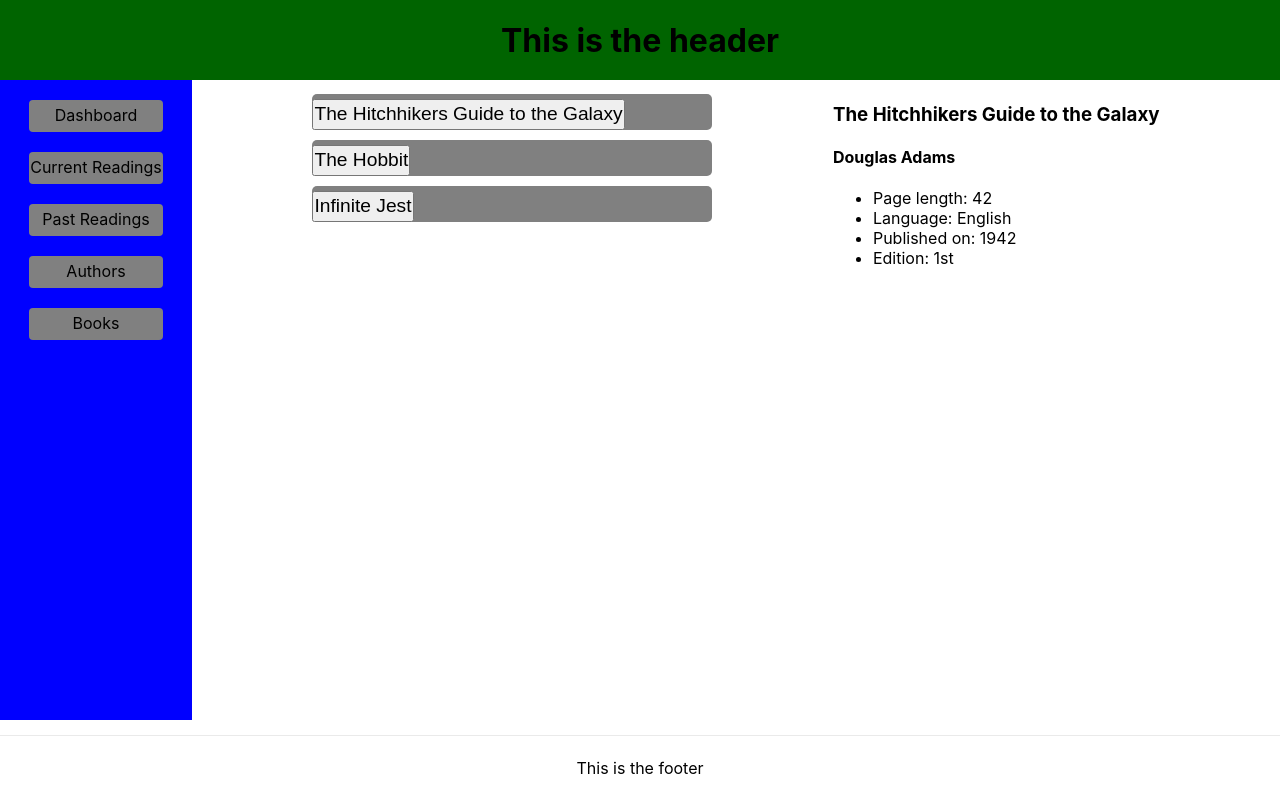
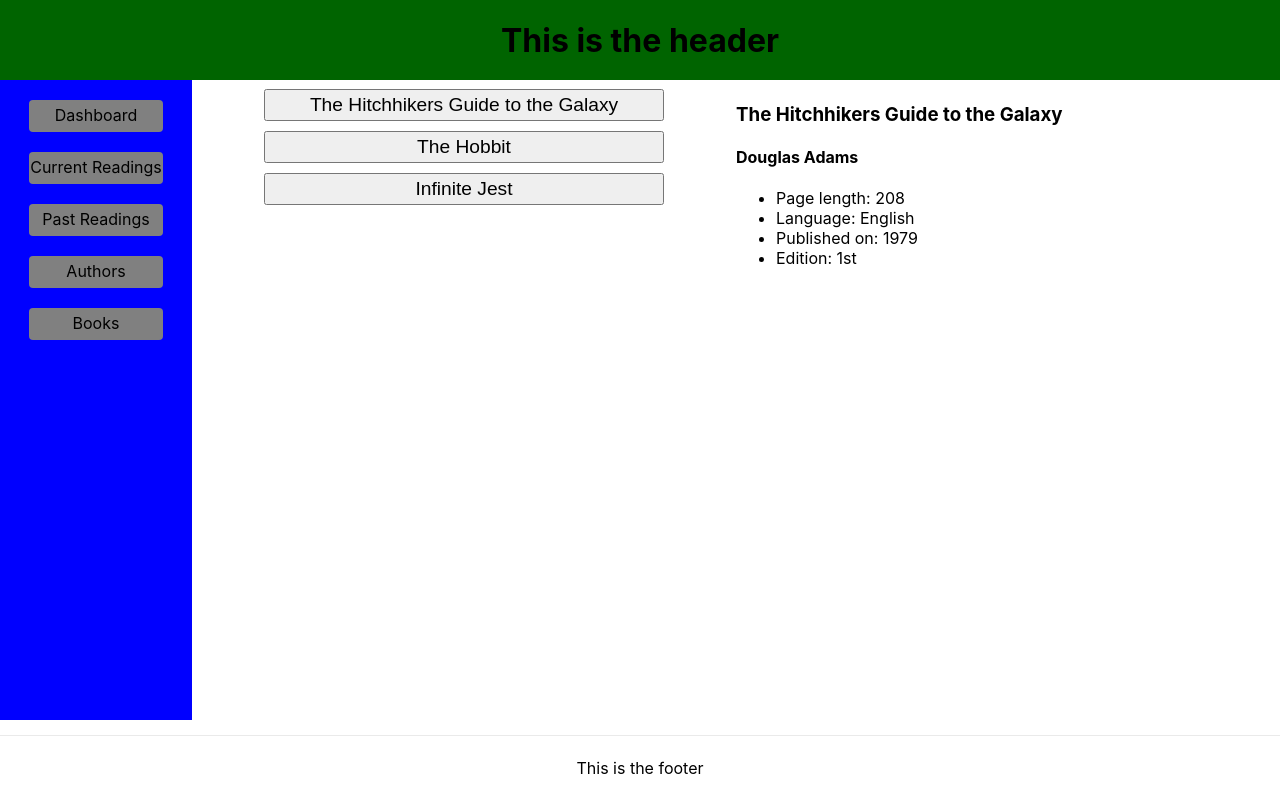
Before and after one commit to taylorhmorris/reading-log-front, a Next.js app: page /books in a window 1280 px wide. Built offline with nearby package versions, Linux system fonts and the light colour scheme.

Commit message:
fix: update display layout for book list/book info

```diff
--- a/pages/books.tsx
+++ b/pages/books.tsx
@@ -19,23 +19,23 @@ const Books: NextPage = () => {
     const books = [{
         author: 'Douglas Adams',
         title: 'The Hitchhikers Guide to the Galaxy',
-        length: 42,
+        length: 208,
         language: 'English',
-        publicationDate: 1942,
+        publicationDate: 1979,
         edition: '1st'
     }, {
         author: 'J.R.R. Tolkien',
         title: 'The Hobbit',
-        length: 300,
+        length: 304,
         language: 'English',
-        publicationDate: 1901,
+        publicationDate: 1937,
         edition: '1st'
     }, {
         author: 'David Foster Wallace',
         title: 'Infinite Jest',
-        length: 1000000,
+        length: 1079,
         language: 'English',
-        publicationDate: 1990,
+        publicationDate: 1996,
         edition: '1st'
     }];
 
@@ -62,7 +62,7 @@ const Books: NextPage = () => {
                     )
                 })}
                 </div>
-                <div>
+                <div className={styles.bookInfo}>
                     <BookInfo
                         currentBook={currentBook}
                     />
--- a/styles/Home.module.css
+++ b/styles/Home.module.css
@@ -33,28 +33,30 @@
   margin-top: 20px;
   flex: 1;
   display: flex;
-  flex-direction: row;
-  justify-content: space-evenly;
-  align-items: flex-start;
-  flex-wrap: wrap;
+}
+
+.bookList {
+  width: 50%;
+  display: flex;
+  flex-direction: column;
+  justify-content: flex-start;
+  align-items: center;
 }
 
 .bookItem {
-  background-color: gray;
-  min-width: 400px;
-  max-height: min-content;
-  margin: 10px 0;
-  padding-top: 5px;
-  border-radius: 5px;
+  width: 400px;
+  margin: 5px 0;
+  text-align: center;
 }
 
 .bookTitle {
-  margin: 0;
-  padding: 2px 0 3px 0;
+  width: 100%;
+  padding: 3px 0;
   text-align: center;
-  font-size: 1.2rem;;
+  font-size: 1.2rem;
 }
 
 .bookInfo {
+  width: 50%;
   text-align: left;
 }
```
